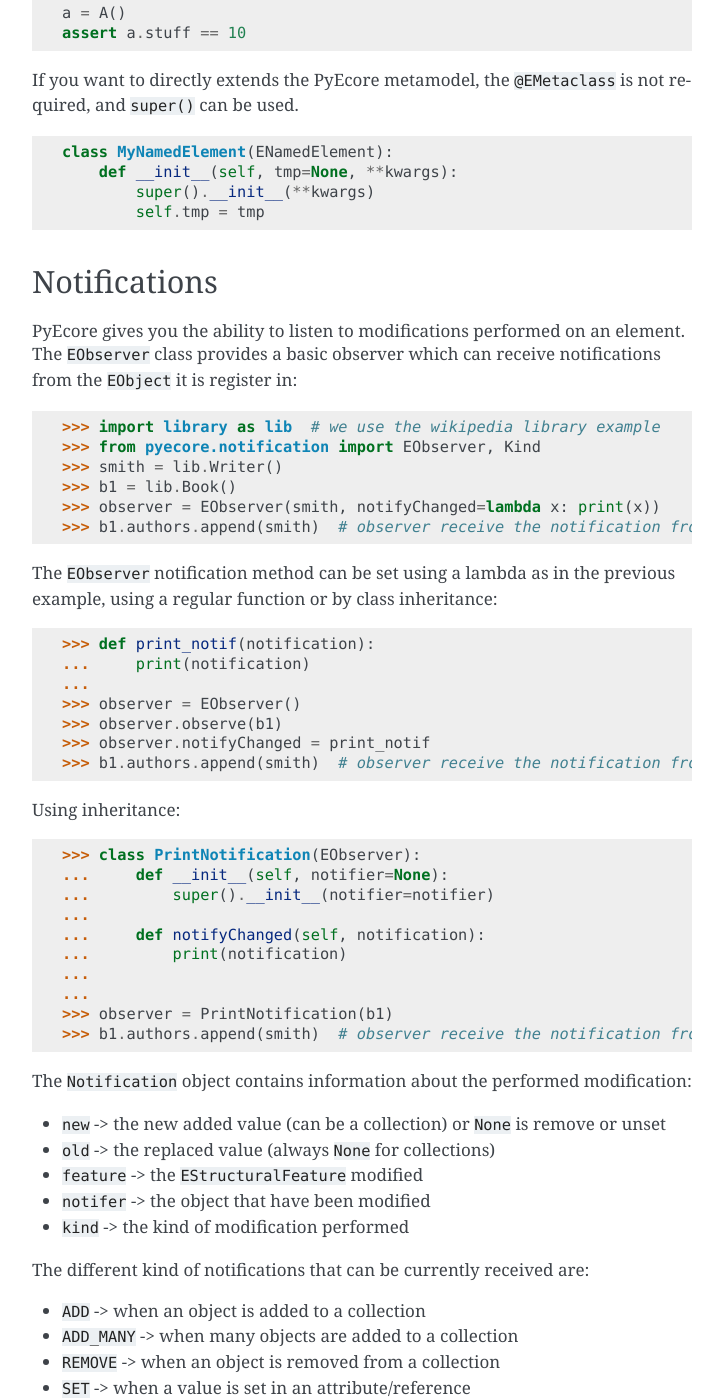
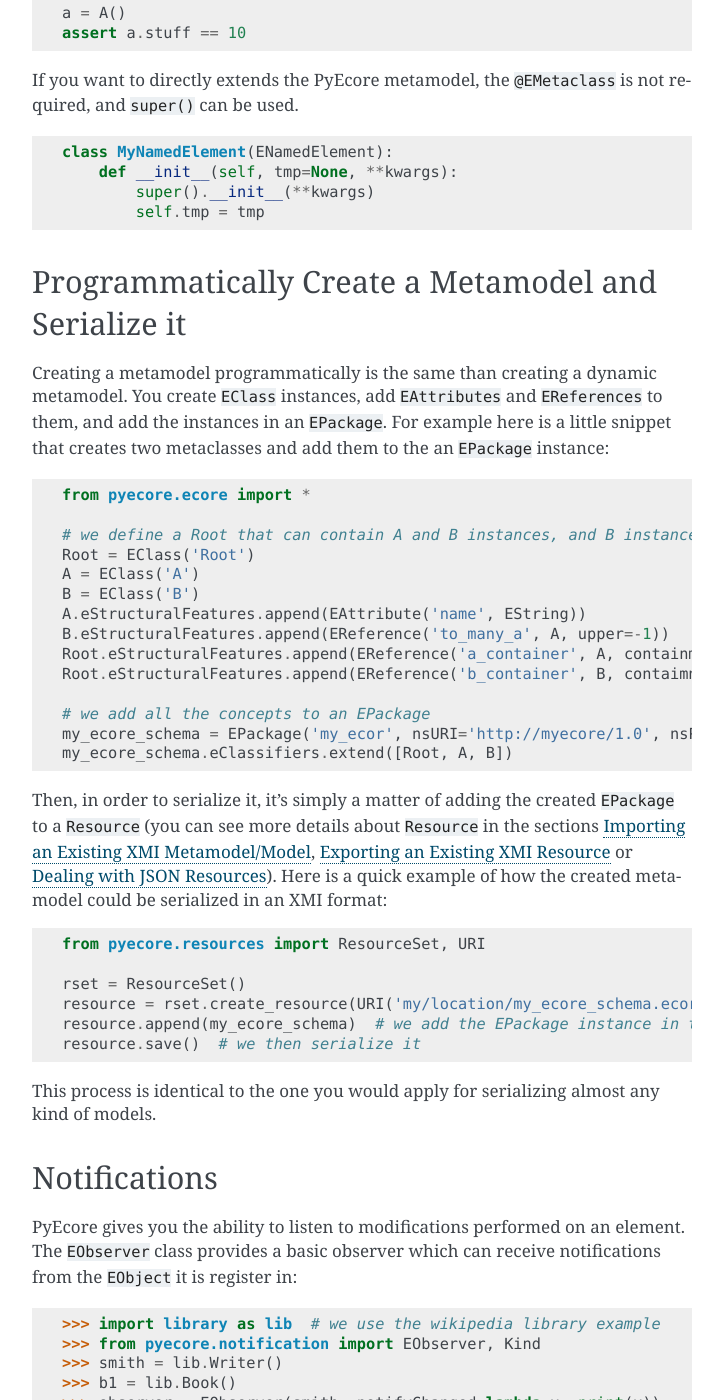
Before and after one commit to pyecore/pyecore, a Sphinx documentation site: the page built from doc/source/user/quickstart.rst, in a window 1280 px wide and 1400 px high, scrolled down 8190 px. Shown: the whole window, without its empty margins (388-1111 px from the left). Built offline with Sphinx 7.4.7, drawn with Linux system fonts in a browser that asks for light colours; comment, search, counter and statistics services are not loaded.

Commit message:
Add documentation about how to create and serialize ecore metamodels

```diff
--- a/doc/source/user/quickstart.rst
+++ b/doc/source/user/quickstart.rst
@@ -453,6 +453,53 @@ not required, and ``super()`` can be used.
             self.tmp = tmp
 
 
+
+Programmatically Create a Metamodel and Serialize it
+----------------------------------------------------
+
+Creating a metamodel programmatically is the same than creating a dynamic
+metamodel. You create ``EClass`` instances, add ``EAttributes`` and
+``EReferences`` to them, and add the instances in an ``EPackage``. For example
+here is a little snippet that creates two metaclasses and add them to the
+an ``EPackage`` instance:
+
+.. code-block:: python
+
+    from pyecore.ecore import *
+
+    # we define a Root that can contain A and B instances, and B instances can hold references towards A instances
+    Root = EClass('Root')
+    A = EClass('A')
+    B = EClass('B')
+    A.eStructuralFeatures.append(EAttribute('name', EString))
+    B.eStructuralFeatures.append(EReference('to_many_a', A, upper=-1))
+    Root.eStructuralFeatures.append(EReference('a_container', A, containment=True))
+    Root.eStructuralFeatures.append(EReference('b_container', B, contaimnent=True))
+
+    # we add all the concepts to an EPackage
+    my_ecore_schema = EPackage('my_ecor', nsURI='http://myecore/1.0', nsPrefix='myecore')
+    my_ecore_schema.eClassifiers.extend([Root, A, B])
+
+
+Then, in order to serialize it, it's simply a matter of adding the created
+``EPackage`` to a ``Resource`` (you can see more details about ``Resource`` in
+the sections `Importing an Existing XMI Metamodel/Model`_,  `Exporting an
+Existing XMI Resource`_ or `Dealing with JSON Resources`_). Here is a quick
+example of how the created metamodel could be serialized in an XMI format:
+
+.. code-block:: python
+
+    from pyecore.resources import ResourceSet, URI
+
+    rset = ResourceSet()
+    resource = rset.create_resource(URI('my/location/my_ecore_schema.ecore'))  # This will create an XMI resource
+    resource.append(my_ecore_schema)  # we add the EPackage instance in the resource
+    resource.save()  # we then serialize it
+
+This process is identical to the one you would apply for serializing almost any
+kind of models.
+
+
 Notifications
 -------------
 
```
